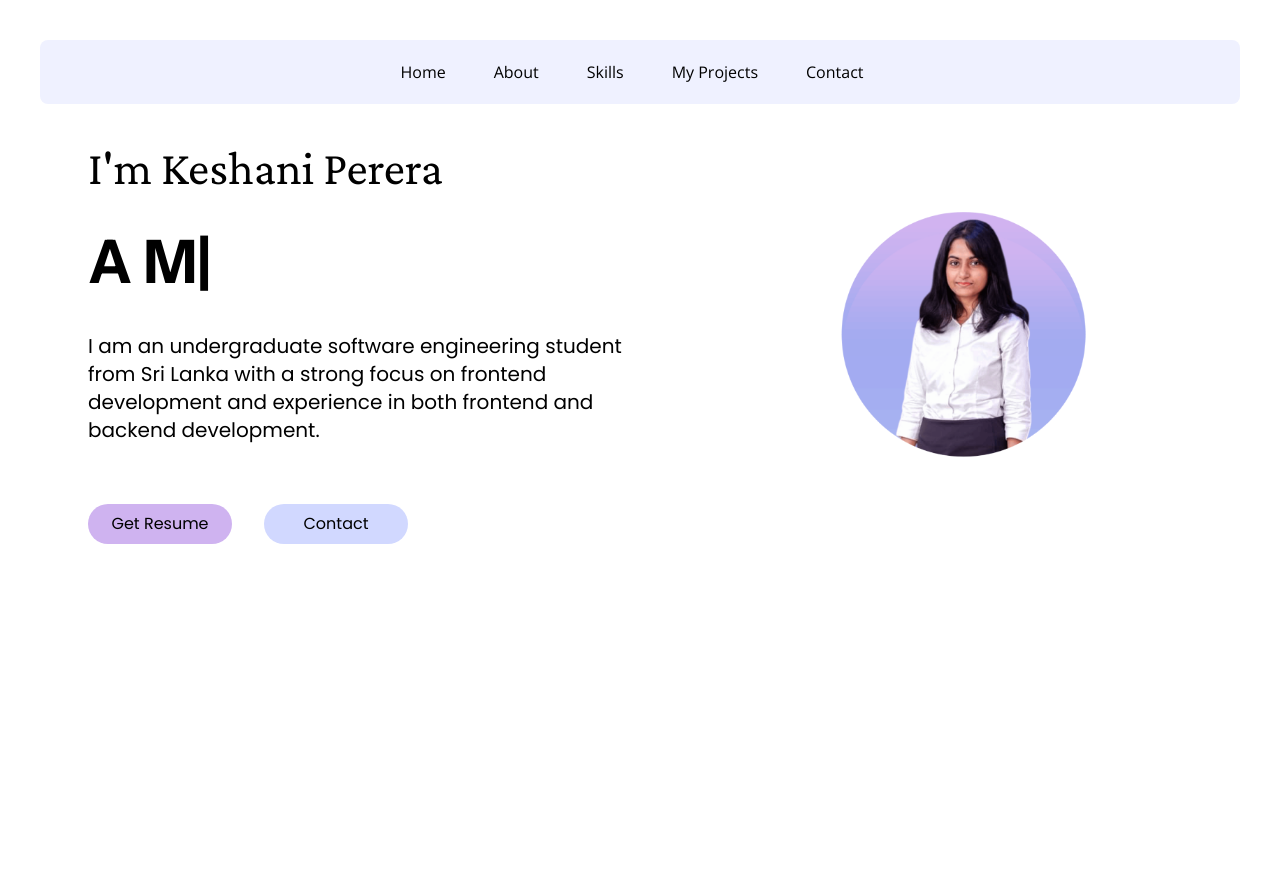
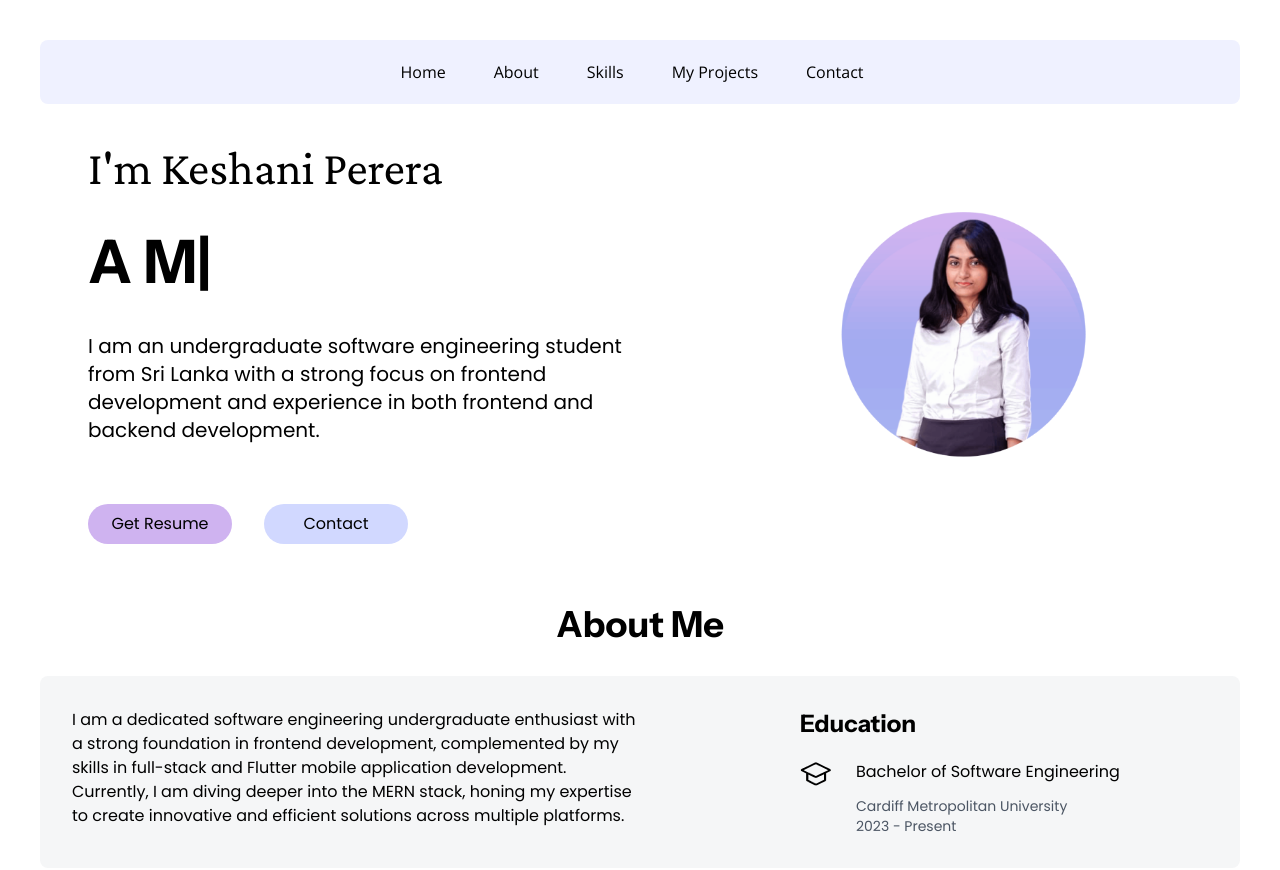
Before and after one commit to KeshaniPerera/Portfolio-Website, a React (Vite) app: page / in a window 1280 px wide. Shown: the top 870 px of the page. Before the commit the page ends 800 px from the top, so only its background shows below. Built offline with nearby package versions, Linux system fonts and the light colour scheme.

Commit message:
about section

```diff
--- /dev/null
+++ b/src/components/about.jsx
@@ -0,0 +1,28 @@
+export const About = () => {
+    return (
+        <div className="p-10">
+            <h1 className="font-jobTitle text-center  mt-5 mb-5 text-4xl">About Me</h1>
+            <div className="bg-bgGrey mt-8 p-8 rounded-lg md:flex md:items-start">
+                <p className="font-poppins md:w-1/2">
+                    I am a dedicated software engineering undergraduate enthusiast with a strong foundation in frontend
+                    development, complemented by my skills in full-stack and Flutter mobile application development.
+                    Currently, I am diving deeper into the MERN stack, honing my expertise to create innovative and
+                    efficient solutions across multiple platforms.
+                </p>
+                <div className="mt-8 md:mt-0 md:ml-40">
+                    <h3 className="font-jobTitle text-2xl mt-5 mb-5  lg:mt-0 ">Education</h3>
+                    <div className="flex">
+                        <div>
+                            <img src="education.png" alt="University" className="" />
+                        </div>
+                        <div className="pl-6">
+                            <h5 className="font-poppins">Bachelor of Software Engineering</h5>
+                            <p className="font-poppins text-gray-600 text-sm mt-3">Cardiff Metropolitan University</p>
+                            <p className="font-poppins text-gray-600 text-sm">2023 - Present</p>
+                        </div>
+                    </div>
+                </div>
+            </div>
+        </div>
+    );
+};
--- a/src/components/intro.jsx
+++ b/src/components/intro.jsx
@@ -34,9 +34,9 @@ export const Intro = () => {
                     />
                 </div>
                 <div className="flex justify-center lg:justify-start gap-8 text-center lg:mt-10">
-                    <a href="#contact" className="bg-lightPurple hover:bg-blue-700 w-36 font-poppins py-2 px-4
+                    <a href="#contact" className="bg-lightPurple  w-36 font-poppins py-2 px-4
                     rounded-full">Get Resume</a>
-                    <a href="#projects" className="bg-lightBlue2 hover:bg-blue-700 w-36 font-poppins py-2 px-4
+                    <a href="#projects" className="bg-lightBlue2 w-36 font-poppins py-2 px-4
                     rounded-full">Contact</a>
                 </div>
             </div>
--- a/src/home.jsx
+++ b/src/home.jsx
@@ -1,6 +1,7 @@
 import React from 'react';
 import { NavBar } from './components/navBar.jsx';
 import { Intro } from './components/intro.jsx';
+import { About } from './components/about.jsx';
 
 export const HomePage = () => {
     return (
@@ -8,6 +9,7 @@ export const HomePage = () => {
         <div>
         < NavBar />
         < Intro />
+        < About />
 
         </div>
         </>
--- a/tailwind.config.js
+++ b/tailwind.config.js
@@ -11,6 +11,7 @@ export default {
         lightBlue: '#EFF1FF',
         lightPurple: '#CFB3F0',
         lightBlue2: '#D1D8FF',
+        bgGrey: '#F5F6F7',
 
         // darkPurple: '#8a31d0',
         // mediumPurple: '#634ee3'
```
Also changed, not shown: public/education.png (added).
